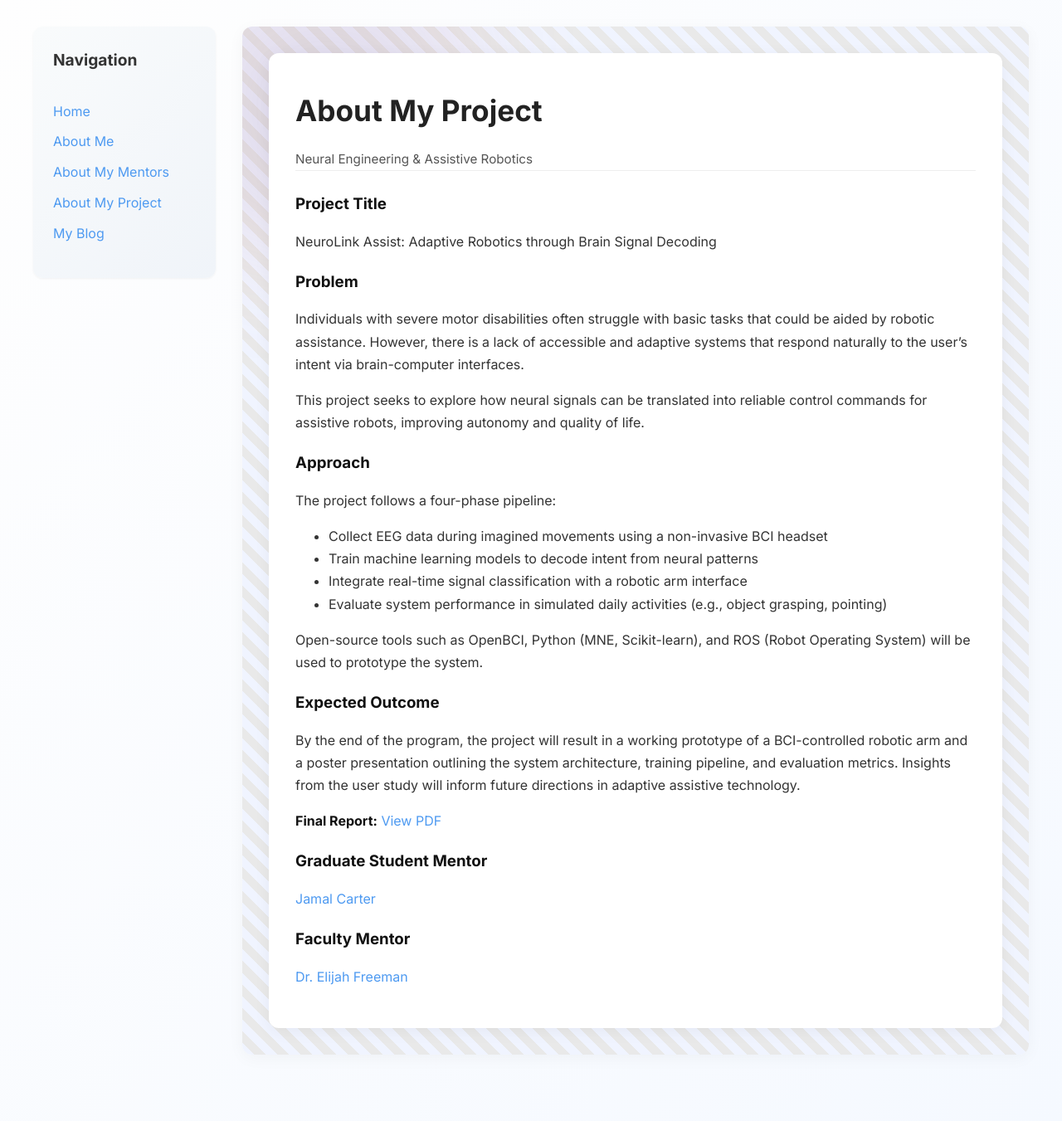
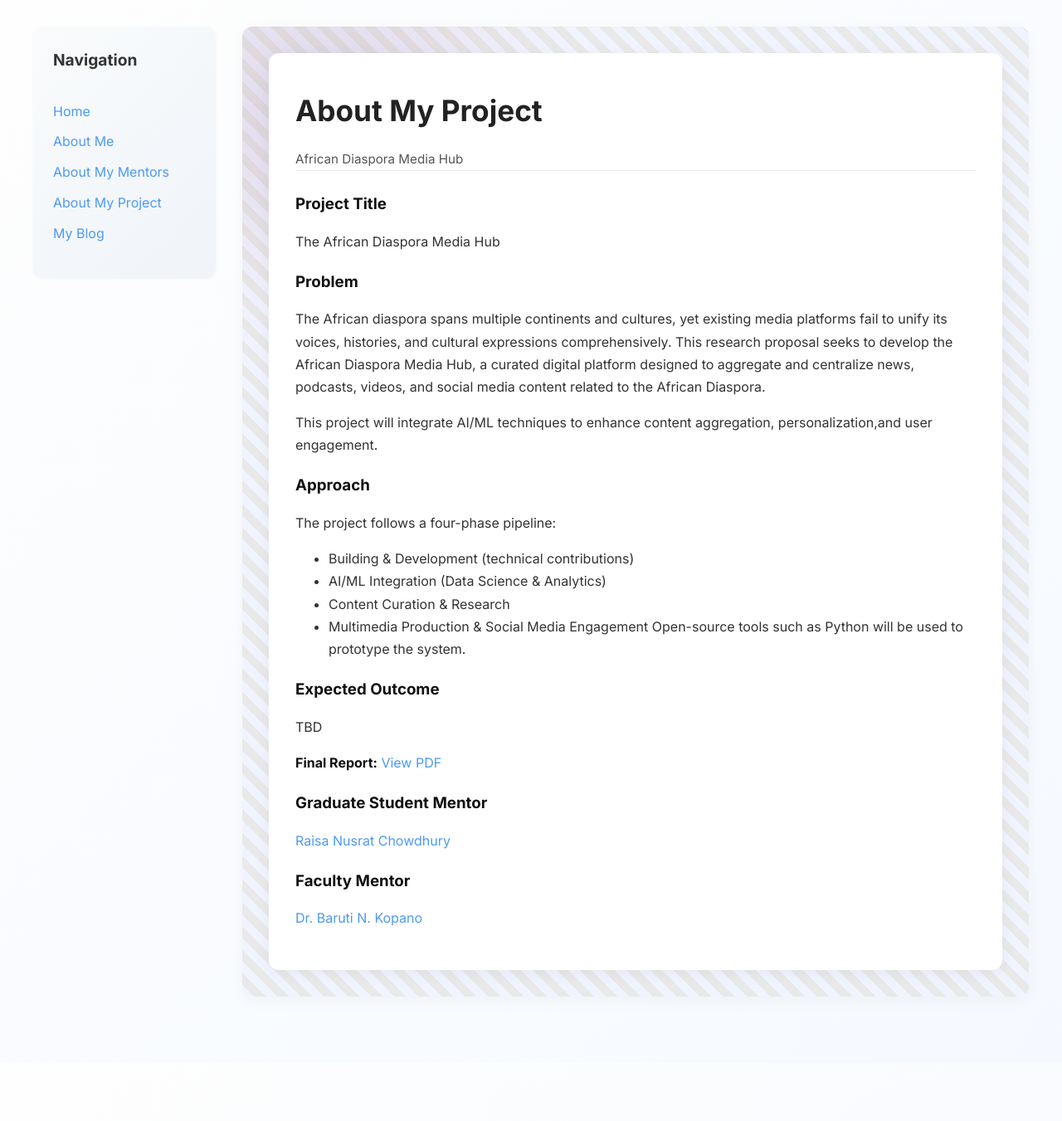
Before and after one commit to AamariJoyner/AamariJoyner.github.io, a Jekyll site: the page built from pages/about-my-project.md, in a window 1280 px wide. Shown: the whole page at 83% size. Built offline with Jekyll 4.4.1, drawn with Linux system fonts in a browser that asks for light colours; after the commit the page ends 1281 px from its top, so only the background shows below that.

Commit message:
Update about-my-project.md

```diff
--- a/pages/about-my-project.md
+++ b/pages/about-my-project.md
@@ -3,34 +3,33 @@ layout: project
 title: About My Project
 permalink: /about-my-project.html
 
-subtitle: Neural Engineering & Assistive Robotics
-project_title: "NeuroLink Assist: Adaptive Robotics through Brain Signal Decoding"
+subtitle: African Diaspora Media Hub
+project_title: "The African Diaspora Media Hub"
 
 problem: |
-  Individuals with severe motor disabilities often struggle with basic tasks that could be aided by robotic assistance. However, there is a lack of accessible and adaptive systems that respond naturally to the user's intent via brain-computer interfaces.
+  The African diaspora spans multiple continents and cultures, yet existing media platforms fail to unify its voices, histories, and cultural expressions comprehensively. This research proposal seeks to develop the African Diaspora Media Hub, a curated digital platform designed to aggregate and centralize news, podcasts, videos, and social media content related to the African Diaspora.
 
-  This project seeks to explore how neural signals can be translated into reliable control commands for assistive robots, improving autonomy and quality of life.
+  This project will integrate AI/ML techniques to enhance content aggregation, personalization,and user engagement.
 
 approach: |
   The project follows a four-phase pipeline:
 
-  - Collect EEG data during imagined movements using a non-invasive BCI headset
-  - Train machine learning models to decode intent from neural patterns
-  - Integrate real-time signal classification with a robotic arm interface
-  - Evaluate system performance in simulated daily activities (e.g., object grasping, pointing)
-
-  Open-source tools such as OpenBCI, Python (MNE, Scikit-learn), and ROS (Robot Operating System) will be used to prototype the system.
+  - Building & Development (technical contributions)
+  - AI/ML Integration (Data Science & Analytics)
+  - Content Curation & Research
+  - Multimedia Production & Social Media Engagement
+  Open-source tools such as Python will be used to prototype the system.
 
 outcome: |
-  By the end of the program, the project will result in a working prototype of a BCI-controlled robotic arm and a poster presentation outlining the system architecture, training pipeline, and evaluation metrics. Insights from the user study will inform future directions in adaptive assistive technology.
+  TBD
 
 final_report_url: https://dl.icdst.org/pdfs/files/22e390b2eb0c8e951f3a742fda5b2d1d.pdf
 
 grad_mentor:
-  name: Jamal Carter
-  linkedin: https://www.linkedin.com/in/jamal-carter
+  name: Raisa Nusrat Chowdhury
+  linkedin: https://www.linkedin.com/in/raisa-nusrat-chowdhury-48691a1a5/
 
 faculty_mentor:
-  name: Dr. Elijah Freeman
-  linkedin: https://www.linkedin.com/in/dr-elijah-freeman
+  name: Dr. Baruti N. Kopano
+  linkedin: https://www.linkedin.com/in/baruti-kopano-34755a8/
 ---
```
